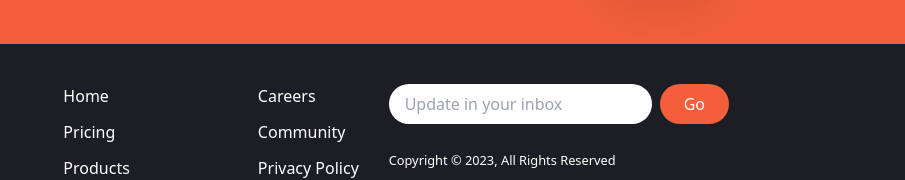
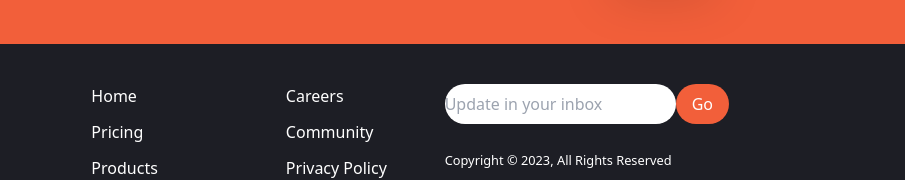
Before and after one commit to Yusufabdulmuiz/Manage-landing, a website: page public/index.html in a window 1280 px wide. Shown: the part 1832-2012 px from the top of the page, 375-1280 px from the left. Drawn offline with nearby package versions, Linux system fonts and the light colour scheme.

Commit message:
Update index.html

```diff
--- a/public/index.html
+++ b/public/index.html
@@ -339,11 +339,11 @@ product teams.
         <!-- input -->
         <div class="flex flex-col justify-between">
             <form action="">
-                <div class="flex space-x-2">
+                <div class="flex space-x-1">
                     <input type="email" placeholder="Update in your inbox"
-                        class="flex-1 px-4  py-2 rounded-full focus:outline-none">
+                        class="flex-1 px-3 py-2 rounded-full focus:outline-none">
                     <button
-                        class=" bg-brightRed rounded-full px-6 py-2 text-white hover:bg-white hover:text-white focus-within:outline-none">
+                        class=" bg-brightRed rounded-full px-4 py-2 text-white hover:bg-white hover:text-white focus-within:outline-none">
                         Go
                     </button>
                 </div>
```
